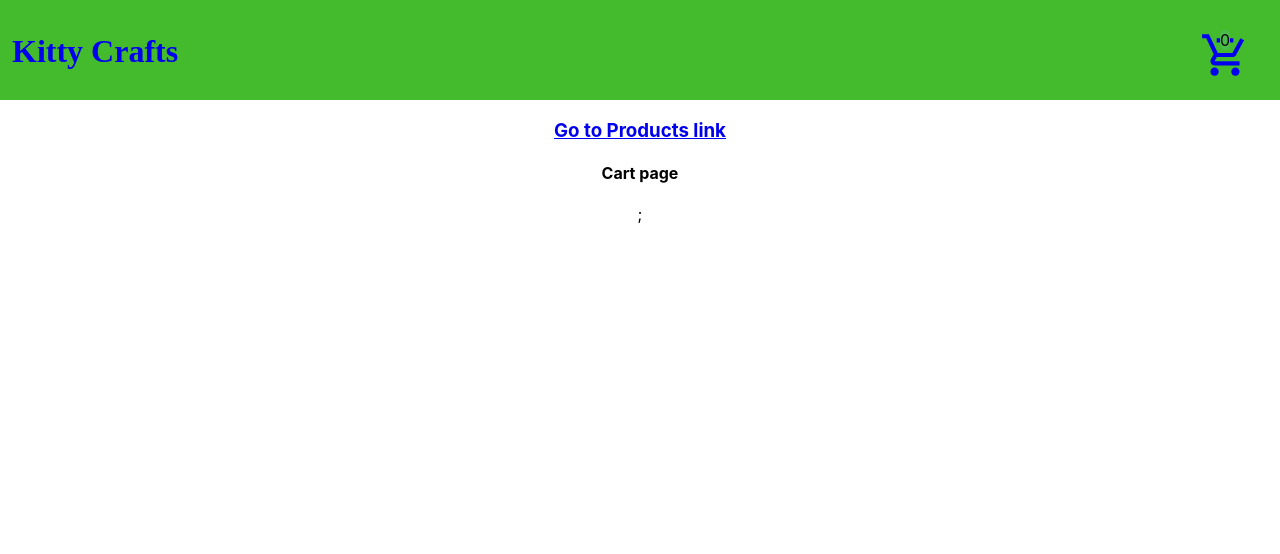
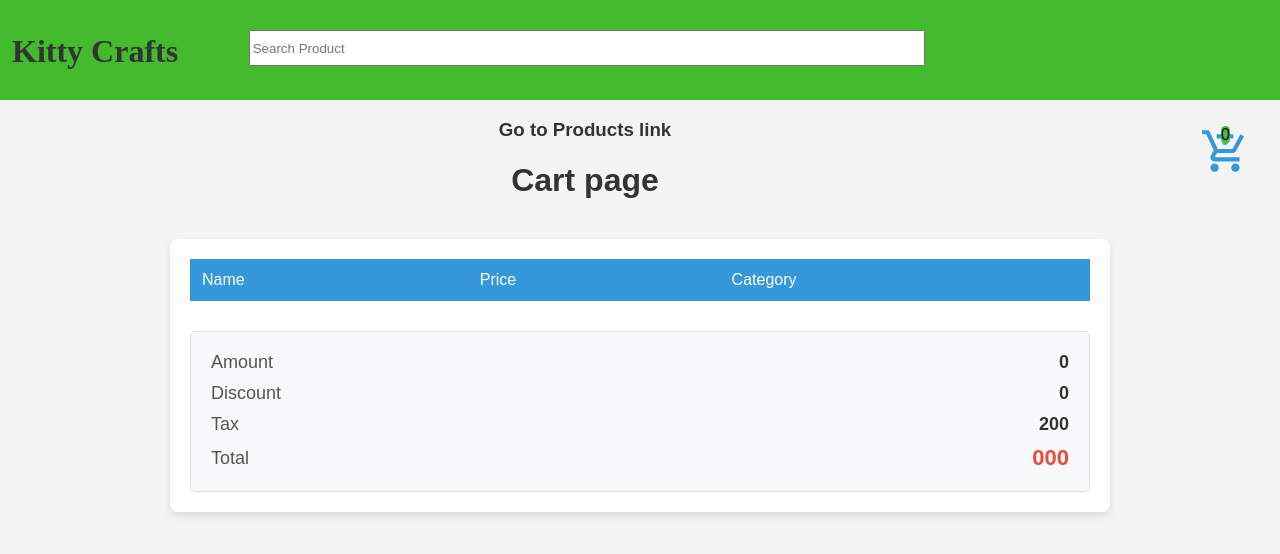
Before and after one commit to ThilinaPalamakumbura/React-redux-saga-, a React (Create React App) app: page /cart in a window 1280 px wide. Shown: the top 554 px of the page. Built offline with nearby package versions, Linux system fonts and the light colour scheme.

Commit message:
added all

```diff
--- a/JsonFiles/db.json
+++ b/JsonFiles/db.json
@@ -3,37 +3,107 @@
     {
       "id": 1,
       "name": "Product A",
-      "price": 10.99,
+      "price": 3197.08,
       "category": "Electronics",
       "image": "/Images/1.jpg"
     },
     {
       "id": 2,
       "name": "Product B",
-      "price": 15.49,
+      "price": 4519.48,
       "category": "Books",
       "image": "/Images/2.jpg"
     },
     {
       "id": 3,
       "name": "Product C",
-      "price": 8.75,
+      "price": 2555,
       "category": "Electronics",
       "image": "/Images/3.jpg"
     },
     {
       "id": 4,
       "name": "Product D",
-      "price": 12.99,
+      "price": 3777.08,
       "category": "Books",
       "image": "/Images/4.jpg"
     },
     {
       "id": 5,
       "name": "Product E",
-      "price": 6.89,
+      "price": 2006.88,
       "category": "Electronics",
       "image": "/Images/5.jpg"
+    },
+    {
+      "id": 6,
+      "name": "Product F",
+      "price": 5837.08,
+      "category": "Clothing",
+      "image": "/Images/6.jpg"
+    },
+    {
+      "id": 7,
+      "name": "Product G",
+      "price": 3650,
+      "category": "Home Goods",
+      "image": "/Images/7.jpg"
+    },
+    {
+      "id": 8,
+      "name": "Product H",
+      "price": 2627.08,
+      "category": "Toys",
+      "image": "/Images/8.jpg"
+    },
+    {
+      "id": 9,
+      "name": "Product I",
+      "price": 7577.08,
+      "category": "Beauty",
+      "image": "/Images/9.jpg"
+    },
+    {
+      "id": 10,
+      "name": "Product J",
+      "price": 4657.08,
+      "category": "Kitchen",
+      "image": "/Images/6.jpg"
+    },
+    {
+      "id": 11,
+      "name": "Product K",
+      "price": 3197.08,
+      "category": "Electronics",
+      "image": "/Images/5.jpg"
+    },
+    {
+      "id": 12,
+      "name": "Product L",
+      "price": 5392.48,
+      "category": "Books",
+      "image": "/Images/4.jpg"
+    },
+    {
+      "id": 13,
+      "name": "Product M",
+      "price": 2265,
+      "category": "Electronics",
+      "image": "/Images/3.jpg"
+    },
+    {
+      "id": 14,
+      "name": "Product N",
+      "price": 4377.08,
+      "category": "Books",
+      "image": "/Images/2.jpg"
+    },
+    {
+      "id": 15,
+      "name": "Product O",
+      "price": 2888.88,
+      "category": "Electronics",
+      "image": "/Images/1.jpg"
     }
   ]
 }
--- a/src/components/Cart.js
+++ b/src/components/Cart.js
@@ -1,13 +1,63 @@
 import React, { Fragment } from "react";
 import { Link } from "react-router-dom";
+import { useSelector } from "react-redux";
+import "./cart.css";
+
 
 function Cart() {
-  return (
-    <Fragment>
-      <Link to ="/" ><h3>Go to Products link</h3></Link>
-      <div><h4>Cart page</h4></div>;
-    </Fragment>
-  );
+	const cartData = useSelector((state) => state.cartData);
+
+	const amount = cartData.length && cartData.map((item) => item.price).reduce((prev, next) => prev + next)
+	console.log("amount", amount)
+	return (
+		<Fragment>
+			<Link to="/">
+				<h3>Go to Products link</h3>
+			</Link>
+			<div>
+				<h1>Cart page</h1>
+			</div>
+			<div className="cart-page-container">
+				<table>
+					<thead>
+						<tr>
+							<th>Name</th>
+							<th>Price</th>
+							<th>Category</th>
+						</tr>
+					</thead>
+					<tbody>
+						{cartData.map((item) => (
+							<tr key={item.key}>
+								<td>{item.name}</td>
+								<td>{item.price}</td>
+								<td>{item.category}</td>
+							</tr>
+						))}
+					</tbody>
+				</table>
+
+				<div className="price-details">
+					<div className="adjust-price">
+						<span>Amount</span>
+						<span>{amount}</span>
+					</div>
+					<div className="adjust-price">
+						<span>Discount</span>
+						<span>{amount / 10}</span>
+					</div>
+					<div className="adjust-price">
+						<span>Tax</span>
+						<span>{200}</span>
+					</div>
+					<div className="adjust-price">
+						<span>Total</span>
+						<span>000</span>
+					</div>
+				</div>
+			</div>
+		</Fragment>
+	);
 }
 
 export default Cart;
--- a/src/components/Header.js
+++ b/src/components/Header.js
@@ -1,19 +1,25 @@
 import React from "react";
-import { useSelector } from "react-redux";
+import { useSelector, useDispatch } from "react-redux";
 import { MdAddShoppingCart } from "react-icons/md";
 import { Link } from "react-router-dom";
+import { productSearch } from "../redux/productAction";
 import "./header.css";
 
 export const Header = () => {
   const result = useSelector((state) => state);
   console.warn("data in header", result);
-
+  const dispatch = useDispatch();
   return (
     <div className="header">
       <Link to="/"><h1 className="logo">Kitty Crafts</h1>
 
 
       </Link>
+
+      <div className="search-box">
+        <input type="text" placeholder="Search Product" onChange={(event) =>
+          dispatch(productSearch(event.target.value))}></input>
+      </div>
 
 
       <Link to="/cart">
--- /dev/null
+++ b/src/components/cart.css
@@ -0,0 +1,185 @@
+/* General Styling */
+body {
+    font-family: 'Arial', sans-serif;
+    margin: 0;
+    padding: 0;
+    background-color: #f4f4f4;
+}
+
+h1, h3 {
+    color: #333;
+}
+
+h3 {
+    margin-bottom: 20px;
+}
+
+/* Link Styling */
+a {
+    text-decoration: none;
+    color: #3498db;
+}
+
+a:hover {
+    text-decoration: underline;
+}
+
+/* Cart Page Styling */
+.cart-page-container {
+    max-width: 900px;
+    margin: 40px auto;
+    background-color: #fff;
+    padding: 20px;
+    box-shadow: 0 4px 8px rgba(0, 0, 0, 0.1);
+    border-radius: 8px;
+    overflow-x: auto;
+    /* Allow horizontal scrolling for long tables */
+}
+
+/* Table Styling */
+table {
+    width: 100%;
+    border-collapse: collapse;
+    margin-bottom: 30px;
+}
+
+thead {
+    background-color: #3498db;
+    color: white;
+}
+
+thead th {
+    padding: 12px;
+    text-align: left;
+    font-weight: normal;
+}
+
+tbody tr:nth-child(even) {
+    background-color: #f9f9f9;
+}
+
+tbody tr:hover {
+    background-color: #f1f1f1;
+}
+
+tbody td {
+    padding: 12px;
+    border-bottom: 1px solid #ddd;
+    text-align: left;
+}
+
+/* Price Details Styling */
+.price-details {
+    background-color: #f8f9fa;
+    padding: 20px;
+    border-radius: 6px;
+    border: 1px solid #ddd;
+    display: flex;
+    flex-direction: column;
+    gap: 10px;
+}
+
+.adjust-price {
+    display: flex;
+    justify-content: space-between;
+    align-items: center;
+    font-size: 18px;
+}
+
+.adjust-price span {
+    color: #555;
+}
+
+.adjust-price span:last-child {
+    font-weight: bold;
+    color: #333;
+}
+
+/* Total Price Highlight */
+.adjust-price:last-child span:last-child {
+    color: #e74c3c;
+    font-size: 22px;
+}
+
+/* Responsive Adjustments */
+@media screen and (max-width: 768px) {
+    .cart-page-container {
+        padding: 10px;
+    }
+
+    table {
+        font-size: 14px;
+    }
+
+    thead th {
+        padding: 10px;
+    }
+
+    tbody td {
+        padding: 10px;
+    }
+
+    .adjust-price {
+        font-size: 16px;
+    }
+
+    /* Stack price details on small screens */
+    .price-details {
+        flex-direction: column;
+        gap: 8px;
+    }
+}
+
+/* Wrapping items in the cart for very small screens */
+@media screen and (max-width: 480px) {
+    table {
+        width: 100%;
+        /* Allow table to scroll horizontally on very small screens */
+    }
+
+    /* Adjust table for small screens */
+    thead, tbody, th, td, tr {
+        display: block;
+    }
+
+    thead {
+        position: absolute;
+        top: -9999px;
+        left: -9999px;
+    }
+
+    tbody tr {
+        margin-bottom: 10px;
+    }
+
+    tbody td {
+        padding-left: 50%;
+        position: relative;
+    }
+
+    tbody td:before {
+        position: absolute;
+        left: 10px;
+        top: 12px;
+        white-space: nowrap;
+    }
+
+    /* Labels for each cell */
+    tbody td:nth-of-type(1):before {
+        content: "Name";
+    }
+
+    tbody td:nth-of-type(2):before {
+        content: "Price";
+    }
+
+    tbody td:nth-of-type(3):before {
+        content: "Category";
+    }
+
+    /* Adjust Price Details */
+    .adjust-price {
+        justify-content: space-between;
+        font-size: 14px;
+    }
+}
--- a/src/components/header.css
+++ b/src/components/header.css
@@ -4,3 +4,15 @@ h1.logo {
   padding: 12px;
   font-family: fangsong;
 }
+
+.search-box {
+  float: left;
+  width: 87%;
+  padding: 30px;
+}
+
+.search-box input {
+  width: 60%;
+  height: 30px;
+
+}
--- a/src/redux/constant.js
+++ b/src/redux/constant.js
@@ -1,5 +1,9 @@
 export const ADD_TO_CART = "ADD_TO_CART";
 export const REMOVE_FROM_CART = "REMOVE_FROM_CART";
 export const EMPTY_CART = "EMPTY_CART";
+
 export const PRODUCT_LIST = "PRODUCT_LIST";
 export const SET_PRODUCT_LIST = "SET_PRODUCT_LIST";
+
+export const PRODUCT_SEARCH = "PRODUCT_SEARCH";
+export const SET_PRODUCT_SEARCH = "SET_PRODUCT_SEARCH";
--- a/src/redux/productAction.js
+++ b/src/redux/productAction.js
@@ -1,4 +1,4 @@
-import { PRODUCT_LIST } from "./constant";
+import { PRODUCT_LIST, PRODUCT_SEARCH } from "./constant";
 
 export const productList = () => {
 
@@ -6,3 +6,11 @@ export const productList = () => {
     type: PRODUCT_LIST,
   };
 };
+
+export const productSearch = (query) => {
+
+  return {
+    type: PRODUCT_SEARCH,
+    query: query,
+  };
+};
--- a/src/redux/productSaga.js
+++ b/src/redux/productSaga.js
@@ -1,14 +1,27 @@
-import { takeEvery,put } from "redux-saga/effects";
-import { PRODUCT_LIST, SET_PRODUCT_LIST } from "./constant";
+import { takeEvery, put } from "redux-saga/effects";
+import { PRODUCT_LIST, PRODUCT_SEARCH, SET_PRODUCT_LIST, SET_PRODUCT_SEARCH } from "./constant";
 
 function* productSaga() {
     yield takeEvery(PRODUCT_LIST, getProductList);
+    yield takeEvery(PRODUCT_SEARCH, getProductSearch);
 
 }
 
 function* getProductList() {
     let data1 = yield fetch("http://localhost:3505/productList");
     data1 = yield data1.json();
-    yield put({type:SET_PRODUCT_LIST,data1})
+    yield put({ type: SET_PRODUCT_LIST, data1 })
 }
+
+
+function* getProductSearch(data) {
+    let data1 = yield fetch(`http://localhost:3505/productList?q=${data.query}`);
+
+    console.log(data.query);
+
+    data1 = yield data1.json();
+    yield put({ type: SET_PRODUCT_LIST, data1 })
+}
+
+
 export default productSaga;
```
